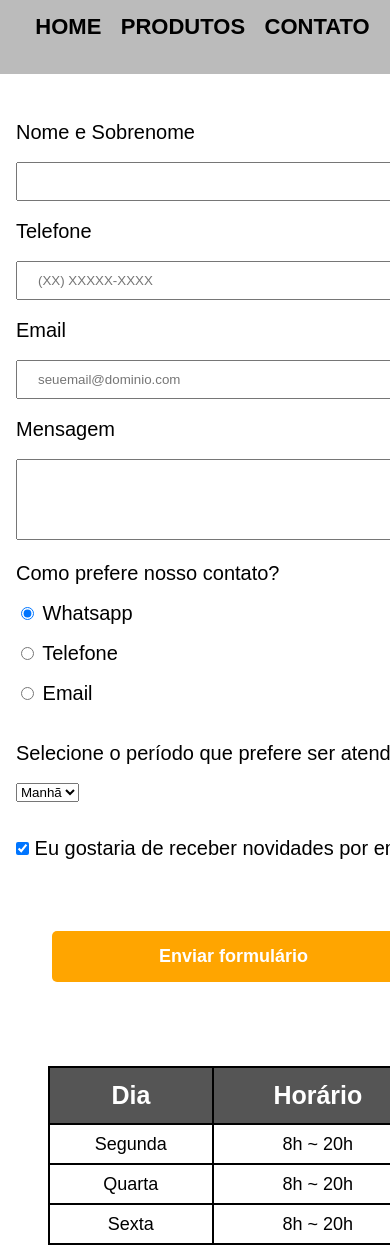
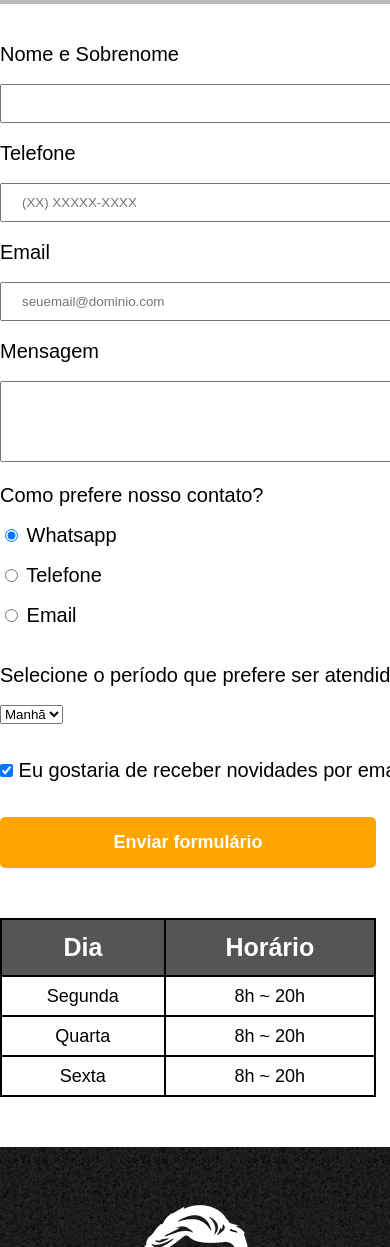
Before and after one commit to Guuustavoo/Barbearia-Alura, a plain HTML site: page contato.html in a window 390 px wide. Shown: the part 289-1536 px from the top of the page. Drawn offline with Linux system fonts and the light colour scheme.

Commit message:
Update contato.css

```diff
--- a/contato.css
+++ b/contato.css
@@ -140,40 +140,3 @@ footer p {
 	font-size: 13px;
 	margin: 20px 0;
 }
-
-@media screen and (max-width: 480px) {
-
-	.caixa {
-		width: auto;
-	}
-
-	h1, nav {
-		width: auto;
-		text-align: center;
-		position: static;
-		margin: 1em;
-	}
-
-	form {
-		margin: 3em 1em;
-	}
-
-	.input-padrao {
-		width: 40%;
-	}
-
-	#mensagem {
-		width: 44%;
-	}
-
-	.enviar {
-		text-align: center;
-		margin: 2em;
-	}
-
-	table {
-		text-align: center;
-		margin: 2em 3em;
-	}
-
-}
```
